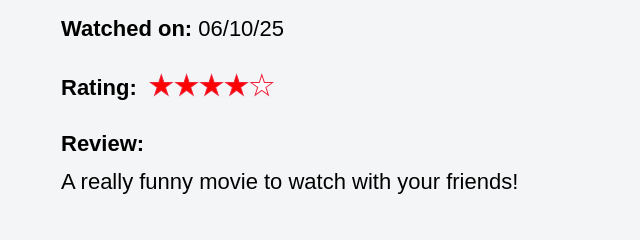
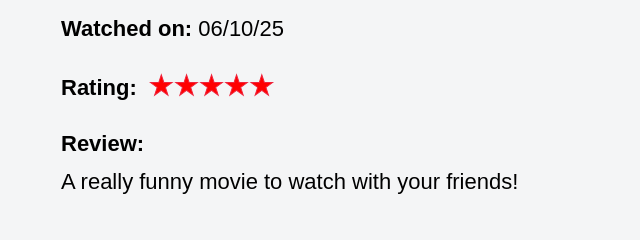
Before and after one commit to amanda-sarmento/my-movie-library, a plain HTML site: page pages/all-the-boys.html in a window 1280 px wide. Shown: the part 398-638 px from the top of the page, 514-1154 px from the left. Drawn offline with Linux system fonts and the light colour scheme.

Commit message:
Update all-the-boys.html

```diff
--- a/pages/all-the-boys.html
+++ b/pages/all-the-boys.html
@@ -37,7 +37,7 @@
                     <div class="movie-rating">
                         <p><strong>Rating:</strong></p>
                         <div class="rating">
-                            <span>★</span><span>★</span><span>★</span><span>★</span><span class="star-empty">★</span>
+                            <span>★</span><span>★</span><span>★</span><span>★</span><span>★</span>
                         </div>
                     </div>
                     <div class="movie-section">
```
